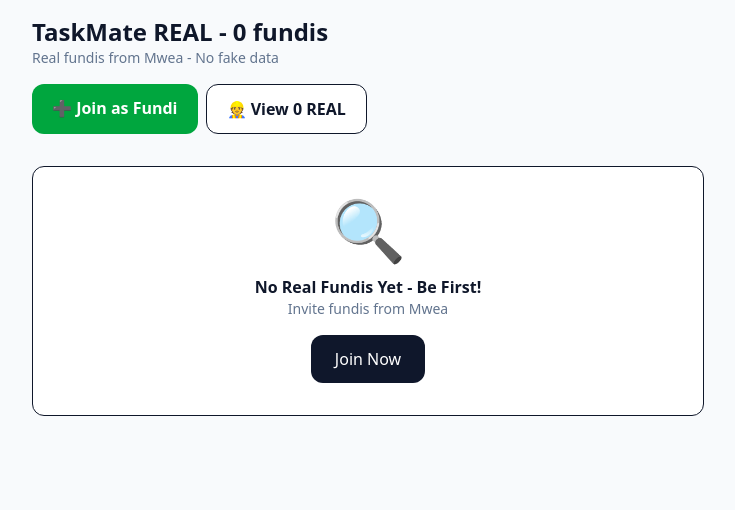
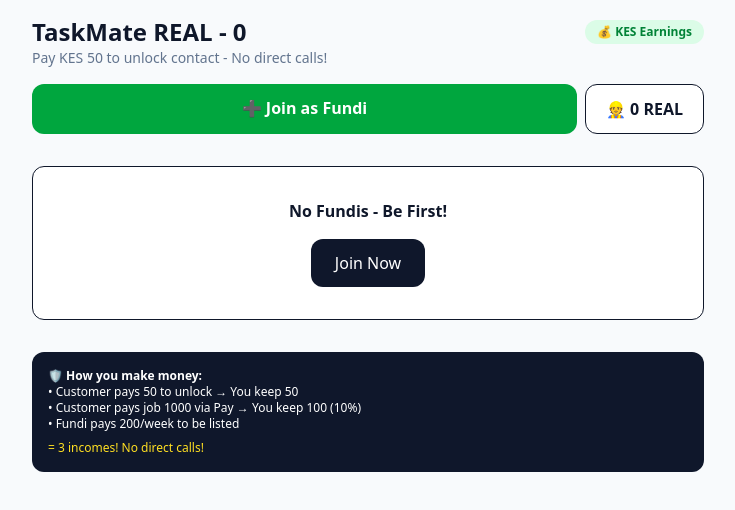
Before and after one commit to njoguemmanuel04-lgtm/taskmate, a Next.js app: page / in a window 1280 px wide. Shown: the top 510 px of the page, without its empty margins (272-1007 px from the left). Built offline with nearby package versions, Linux system fonts and the light colour scheme.

Commit message:
Update page.tsx

```diff
--- a/app/page.tsx
+++ b/app/page.tsx
@@ -4,46 +4,90 @@ import Link from 'next/link';
 
 export default function HomePage() {
   const [workers, setWorkers] = useState<any[]>([]);
+  const [unlocked, setUnlocked] = useState<number[]>([]);
 
   useEffect(() => {
     const saved = JSON.parse(localStorage.getItem('real_fundis') || '[]');
     setWorkers(saved);
+    const unlockSaved = JSON.parse(localStorage.getItem('unlocked_fundis') || '[]');
+    setUnlocked(unlockSaved);
   }, []);
+
+  const unlockContact = (index: number) => {
+    if (confirm('Pay KES 50 to unlock phone? (M-PESA to YOUR Till)\n\nYou keep 50, then see phone')) {
+      const newUnlocked = [...unlocked, index];
+      setUnlocked(newUnlocked);
+      localStorage.setItem('unlocked_fundis', JSON.stringify(newUnlocked));
+
+      // Save earning
+      const tx = { amount: 50, commission: 50, type: 'UNLOCK', date: new Date().toLocaleString() };
+      const allTx = JSON.parse(localStorage.getItem('mpesa_tx') || '[]');
+      allTx.push(tx);
+      localStorage.setItem('mpesa_tx', JSON.stringify(allTx));
+
+      alert('✅ Paid! Phone unlocked!');
+    }
+  };
 
   return (
     <div className="min-h-screen bg-[#f8fafc] p-4">
       <div className="max-w-2xl mx-auto">
-        <h1 className="font-black text-2xl">TaskMate REAL - {workers.length} fundis</h1>
-        <p className="text-slate-500 text-sm">Real fundis from Mwea - No fake data</p>
+        <div className="flex justify-between items-center">
+          <h1 className="font-black text-2xl">TaskMate REAL - {workers.length}</h1>
+          <Link href="/earnings" className="bg-green-100 text-green-700 px-3 py-1 rounded-full text-xs font-bold">💰 KES Earnings</Link>
+        </div>
+        <p className="text-slate-500 text-sm">Pay KES 50 to unlock contact - No direct calls!</p>
 
         <div className="flex gap-2 mt-4">
-          <Link href="/join" className="bg-green-600 text-white px-5 py-3 rounded-xl font-bold">➕ Join as Fundi</Link>
-          <Link href="/workers" className="bg-white border px-5 py-3 rounded-xl font-bold">👷 View {workers.length} REAL</Link>
+          <Link href="/join" className="bg-green-600 text-white px-5 py-3 rounded-xl font-bold flex-1 text-center">➕ Join as Fundi</Link>
+          <Link href="/workers" className="bg-white border px-5 py-3 rounded-xl font-bold">👷 {workers.length} REAL</Link>
         </div>
 
         {workers.length === 0 ? (
           <div className="bg-white rounded-xl border p-8 text-center mt-8">
-            <div className="text-6xl mb-4">🔍</div>
-            <h2 className="font-bold">No Real Fundis Yet - Be First!</h2>
-            <p className="text-sm text-slate-500">Invite fundis from Mwea</p>
+            <h2 className="font-bold">No Fundis - Be First!</h2>
             <Link href="/join" className="mt-4 inline-block bg-slate-900 text-white px-6 py-3 rounded-xl">Join Now</Link>
           </div>
         ) : (
           <div className="mt-6">
-            <h2 className="font-bold mb-3">🔥 {workers.length} REAL Fundis Available Now</h2>
+            <h2 className="font-bold mb-3">🔥 {workers.length} REAL Fundis - Phone Hidden!</h2>
             <div className="space-y-3">
-              {workers.map((w: any, i: number) => (
-                <div key={i} className="bg-white p-4 rounded-xl border flex justify-between items-center">
-                  <div>
-                    <p className="font-bold">{w.name} - {w.skill} ⭐ REAL</p>
-                    <p className="text-sm">📞 {w.phone} | 📍 {w.location}</p>
+              {workers.map((w: any, i: number) => {
+                const isUnlocked = unlocked.includes(i);
+                return (
+                  <div key={i} className="bg-white p-4 rounded-xl border">
+                    <div className="flex justify-between items-start">
+                      <div>
+                        <p className="font-bold">{w.name} - {w.skill} ⭐ REAL</p>
+                        <p className="text-sm">📍 {w.location} | ✅ Verified</p>
+                        <p className="text-sm mt-1">
+                          📞 {isUnlocked ? <b className="text-green-600">{w.phone}</b> : <span className="blur-sm select-none">{w.phone}</span>}
+                          {!isUnlocked && <span className="text-xs text-red-500 ml-2">🔒 Hidden</span>}
+                        </p>
+                      </div>
+                    </div>
+
+                    {isUnlocked ? (
+                      <a href={`tel:${w.phone}`} className="w-full bg-green-600 text-white py-3 rounded-xl font-bold mt-3 block text-center">📞 Call Now {w.phone}</a>
+                    ) : (
+                      <button onClick={() => unlockContact(i)} className="w-full bg-yellow-400 text-black py-3 rounded-xl font-bold mt-3">
+                        🔓 Unlock Phone - Pay KES 50
+                      </button>
+                    )}
                   </div>
-                  <a href={`tel:${w.phone}`} className="bg-green-600 text-white px-4 py-2 rounded-lg text-sm font-bold">Call</a>
-                </div>
-              ))}
+                );
+              })}
             </div>
           </div>
         )}
+
+        <div className="bg-slate-900 text-white p-4 rounded-xl mt-8 text-xs">
+          <p className="font-bold">🛡️ How you make money:</p>
+          <p>• Customer pays 50 to unlock → You keep 50</p>
+          <p>• Customer pays job 1000 via Pay → You keep 100 (10%)</p>
+          <p>• Fundi pays 200/week to be listed</p>
+          <p className="mt-2 text-yellow-300">= 3 incomes! No direct calls!</p>
+        </div>
       </div>
     </div>
   );
```
